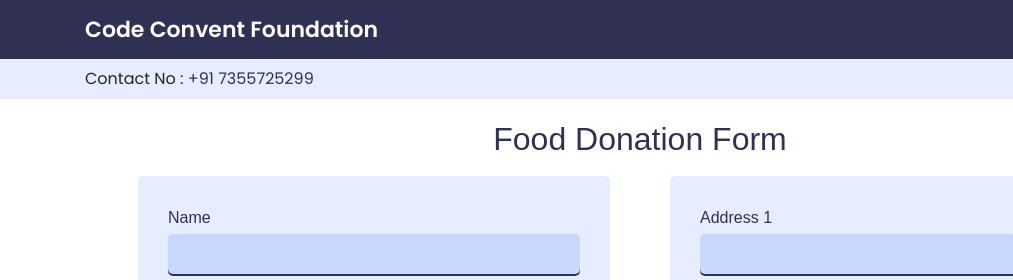
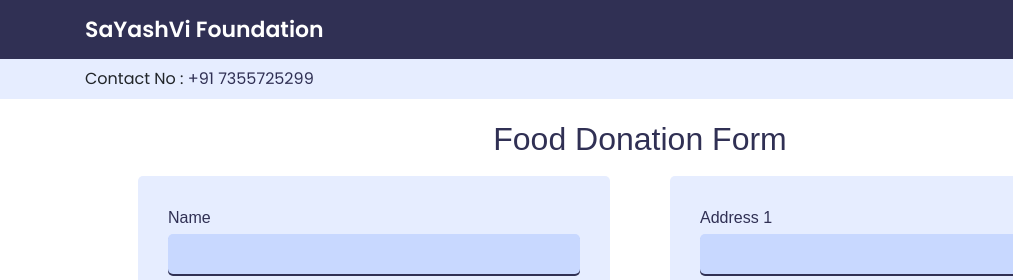
Before and after one commit to developersahil01/Jelly-Bot, a plain HTML site: page form/food/food.html in a window 1280 px wide. Shown: the top 280 px of the page, 0-1013 px from the left. Drawn offline with nearby package versions, Linux system fonts and the light colour scheme.

Commit message:
Update food.html

```diff
--- a/form/food/food.html
+++ b/form/food/food.html
@@ -45,7 +45,7 @@
         <header>
             <div class="container">
                 <nav class="navbar navbar-expand-lg navbar-dark">
-                    <a class="navbar-brand" href="../../index.html">Code Convent Foundation</a>
+                    <a class="navbar-brand" href="../../index.html">SaYashVi Foundation</a>
                     <button class="navbar-toggler" type="button" data-toggle="collapse"
                         data-target="#navbarSupportedContent" aria-controls="navbarSupportedContent"
                         aria-expanded="false" aria-label="Toggle navigation">
```
